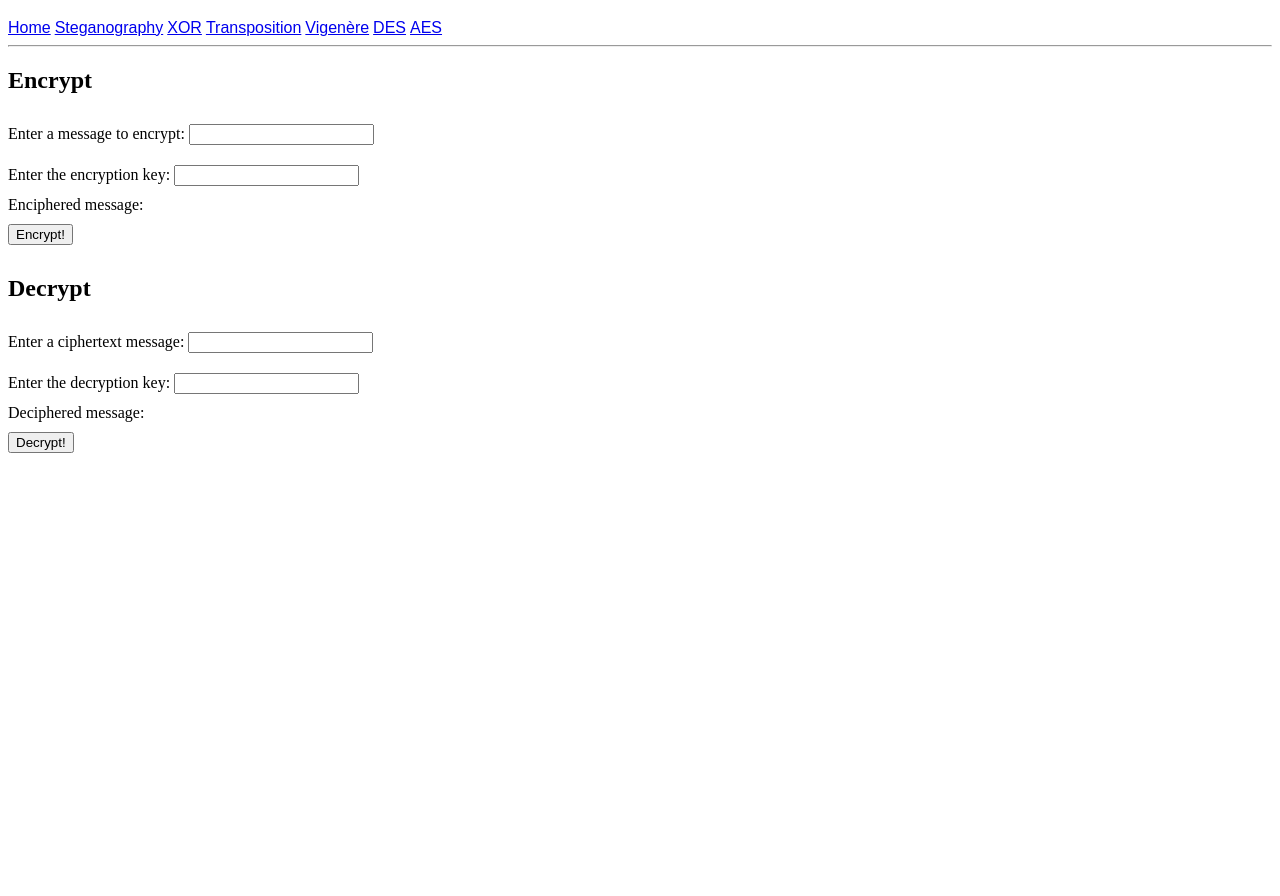
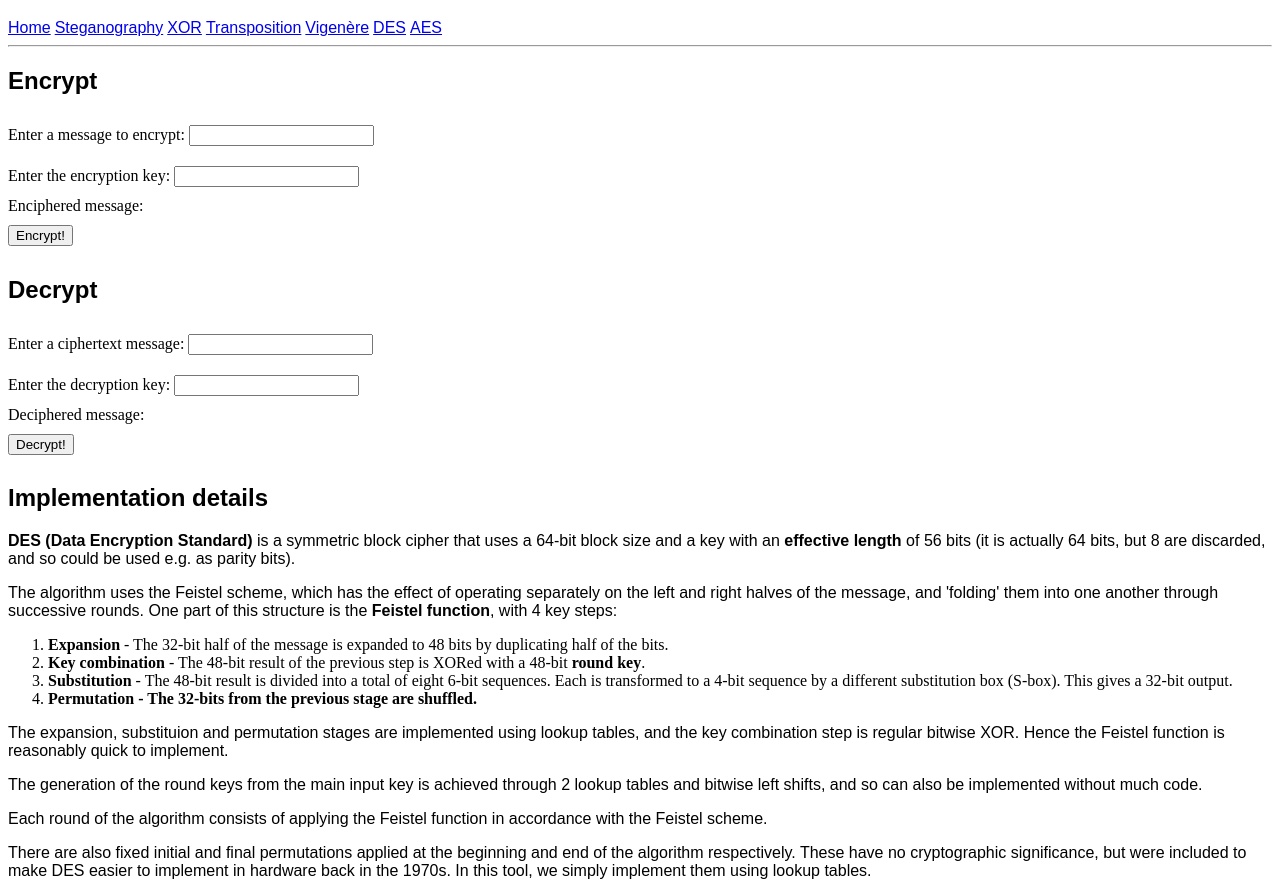
Before and after one commit to oliver-hamilton/encryption-suite, a plain HTML site: page des.html in a window 1280 px wide. Shown: the part 61-957 px from the top of the page. Before the commit the page ends 800 px from the top, so only its background shows below. Drawn offline with Linux system fonts and the light colour scheme.

Commit message:
Added more implementation details

```diff
--- a/des.html
+++ b/des.html
@@ -29,5 +29,22 @@
         <label for="decryptionKey">Enter the decryption key: </label><input type="text" id="decryptionKey"> <br>
         <label for="decipheredMessage">Deciphered message: </label><output id="decipheredMessage"></output> <br>
         <button onclick="decrypt()">Decrypt!</button>
+
+        <h2>Implementation details</h2>
+        <p><b>DES (Data Encryption Standard)</b> is a symmetric block cipher that uses a 64-bit block size and a key with an <b>effective length</b> of 56 bits (it is actually 64 bits, but 8 are discarded, and so could be used e.g. as parity bits).</p>
+        <p>The algorithm uses the Feistel scheme, which has the effect of operating separately on the left and right halves of the message, and 'folding' them into one another through successive rounds. One part of this structure is the <b>Feistel function</b>, with 4 key steps:</p>
+        <ol>
+            <li><b>Expansion</b> - The 32-bit half of the message is expanded to 48 bits by duplicating half of the bits.</li>
+            <li><b>Key combination</b> - The 48-bit result of the previous step is XORed with a 48-bit <b>round key</b>.</li>
+            <li><b>Substitution</b> - The 48-bit result is divided into a total of eight 6-bit sequences. Each is transformed to a 4-bit sequence by a different substitution box (S-box). This gives a 32-bit output.</li>
+            <li><b>Permutation - The 32-bits from the previous stage are shuffled.</b></li>
+        </ol>
+        <p>The expansion, substituion and permutation stages are implemented using lookup tables, and the key combination step is regular bitwise XOR. Hence the Feistel function is reasonably quick to implement.</p>
+
+        <p>The generation of the round keys from the main input key is achieved through 2 lookup tables and bitwise left shifts, and so can also be implemented without much code.</p>
+
+        <p>Each round of the algorithm consists of applying the Feistel function in accordance with the Feistel scheme.</p>
+
+        <p>There are also fixed initial and final permutations applied at the beginning and end of the algorithm respectively. These have no cryptographic significance, but were included to make DES easier to implement in hardware back in the 1970s. In this tool, we simply implement them using lookup tables.</p>
     </body>
 </html>
--- a/style.css
+++ b/style.css
@@ -1,4 +1,4 @@
-p, a, h1, input {
+p, a, h1, h2, input, button {
     font-family: sans-serif;
 }
 
```
Also changed, not shown: aes.html (+13 -0 lines), vigenère.html (+8 -0 lines).
